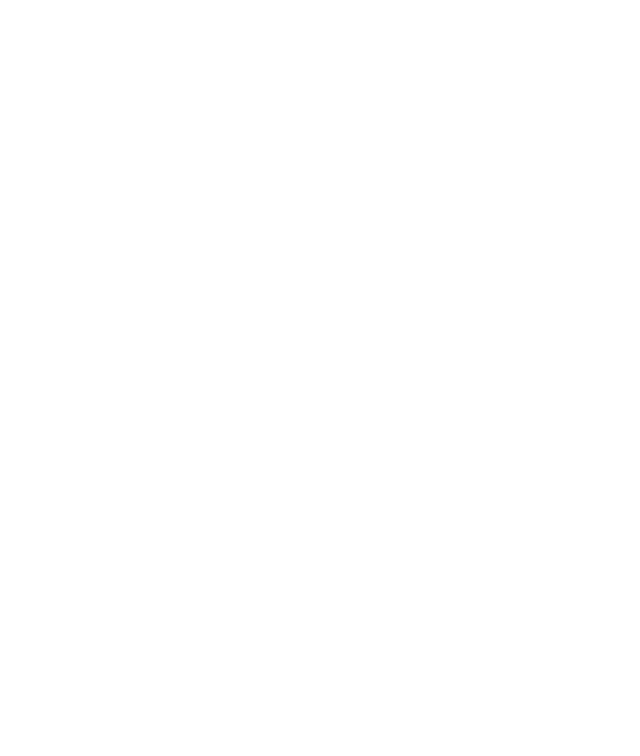
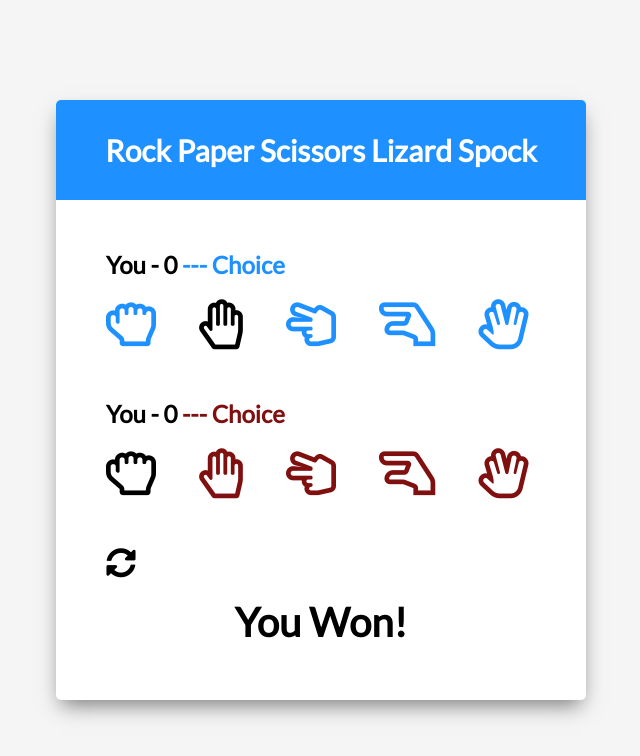
Before and after one commit to dranyam2022/spock-rock-game, a plain HTML site: page index.html in a window 1280 px wide. Shown: the whole page, without its empty margins (319-959 px from the left). Drawn offline with Linux system fonts and the light colour scheme.

Commit message:
completed initial html and css layout

```diff
--- a/index.html
+++ b/index.html
@@ -1,15 +1,55 @@
 <!DOCTYPE html>
 <html lang="en">
-<head>
-    <meta charset="UTF-8">
-    <meta name="viewport" content="width=device-width, initial-scale=1.0">
+  <head>
+    <meta charset="UTF-8" />
+    <meta name="viewport" content="width=device-width, initial-scale=1.0" />
     <title>Spock Rock Game</title>
-    <link rel="icon" type="image/png" href="favicon.png">
-    <link rel="stylesheet" href="https://cdnjs.cloudflare.com/ajax/libs/font-awesome/5.10.2/css/all.min.css"/>
-    <link rel="stylesheet" href="style.css">
-</head>
-<body>
+    <link rel="icon" type="image/png" href="favicon.png" />
+    <link
+      rel="stylesheet"
+      href="https://cdnjs.cloudflare.com/ajax/libs/font-awesome/5.10.2/css/all.min.css"
+    />
+    <link rel="stylesheet" href="style.css" />
+  </head>
+  <body>
+    <div class="game-container">
+      <!-- Header -->
+      <div class="header">
+        <h1>Rock Paper Scissors Lizard Spock</h1>
+      </div>
+      <!-- Player Container-->
+      <div class="player-container player">
+        <h2>
+          You - <span class="playerScore">0</span>
+          <span class="choice playerChoice"> --- Choice</span>
+        </h2>
+        <i class="far fa-hand-rock playerRock" title="Rock"></i>
+        <i class="far fa-hand-paper playerPaper selected" title="Paper"></i>
+        <i class="far fa-hand-scissors playerScissors" title="Scissors"></i>
+        <i class="far fa-hand-lizard playerLizard" title="Lizard"></i>
+        <i class="far fa-hand-spock playerSpock" title="Spock"></i>
+      </div>
+
+      <!-- Computer Container-->
+      <div class="computer-container computer">
+        <h2>
+          You - <span class="computerScore">0</span>
+          <span class="choice computerChoice"> --- Choice</span>
+        </h2>
+        <i class="far fa-hand-rock computerRock selected" title="Rock"></i>
+        <i class="far fa-hand-paper computerPaper" title="Paper"></i>
+        <i class="far fa-hand-scissors computerScissors" title="Scissors"></i>
+        <i class="far fa-hand-lizard computerLizard" title="Lizard"></i>
+        <i class="far fa-hand-spock computerSpock" title="Spock"></i>
+      </div>
+
+      <!-- Reset Icon -->
+      <i class="fas fa-sync-alt reset-icon"></i>
+      <div class="result-container">
+        <h3 class="result-text" id="resultText">You Won!</h3>
+      </div>
+    </div>
     <!-- Script -->
     <script src="script.js"></script>
-</body>
+  </body>
 </html>
--- a/style.css
+++ b/style.css
@@ -7,18 +7,26 @@ html {
 body {
   margin: 0;
   min-height: 100vh;
-
+  background-color: whitesmoke;
   font-family: Lato, sans-serif;
   display: flex;
   justify-content: center;
   align-items: center;
 }
 
-
+.game-container {
+  width: 530px;
+  height: 600px;
+  background-color: white;
+  border-radius: 5px;
+  box-shadow: 0 10px 20px -5px rgba(0, 0, 0, 0.5);
+}
 
 .header {
   background: dodgerblue;
-
+  height: 100px;
+  border-top-left-radius: 5px;
+  border-top-right-radius: 5px;
   display: flex;
   justify-content: center;
   align-items: center;
@@ -29,7 +37,8 @@ h1 {
   font-size: 30px;
 }
 
-.player-container {
+.player-container,
+.computer-container {
   margin: 50px;
 }
 
@@ -40,10 +49,30 @@ h2 {
 .far {
   font-size: 50px;
   margin-right: 40px;
-  User-select: none;
+  user-select: none;
 }
 
+.player .far,
+.player .choice {
+  color: dodgerblue;
+  cursor: pointer;
+}
 
+.computer .far,
+.computer .choice {
+  color: rgb(128, 15, 15);
+  cursor: pointer;
+}
+
+.player .selected,
+.computer .selected {
+  color: black;
+}
+
+.player .far:last-of-type,
+.computer .far:last-of-type {
+  margin-right: 0;
+}
 
 .reset-icon {
   font-size: 30px;
@@ -66,7 +95,7 @@ h2 {
 /* Media Query: Large Smartphone (Vertical) */
 @media screen and (max-width: 600px) {
   .game-container {
-
+    width: 95%;
     height: 580px;
   }
 
@@ -74,7 +103,8 @@ h2 {
     font-size: 24px;
   }
 
-  .player-container {
+  .player-container,
+  .computer-container {
     margin: 50px 0 25px 25px;
   }
 
```
